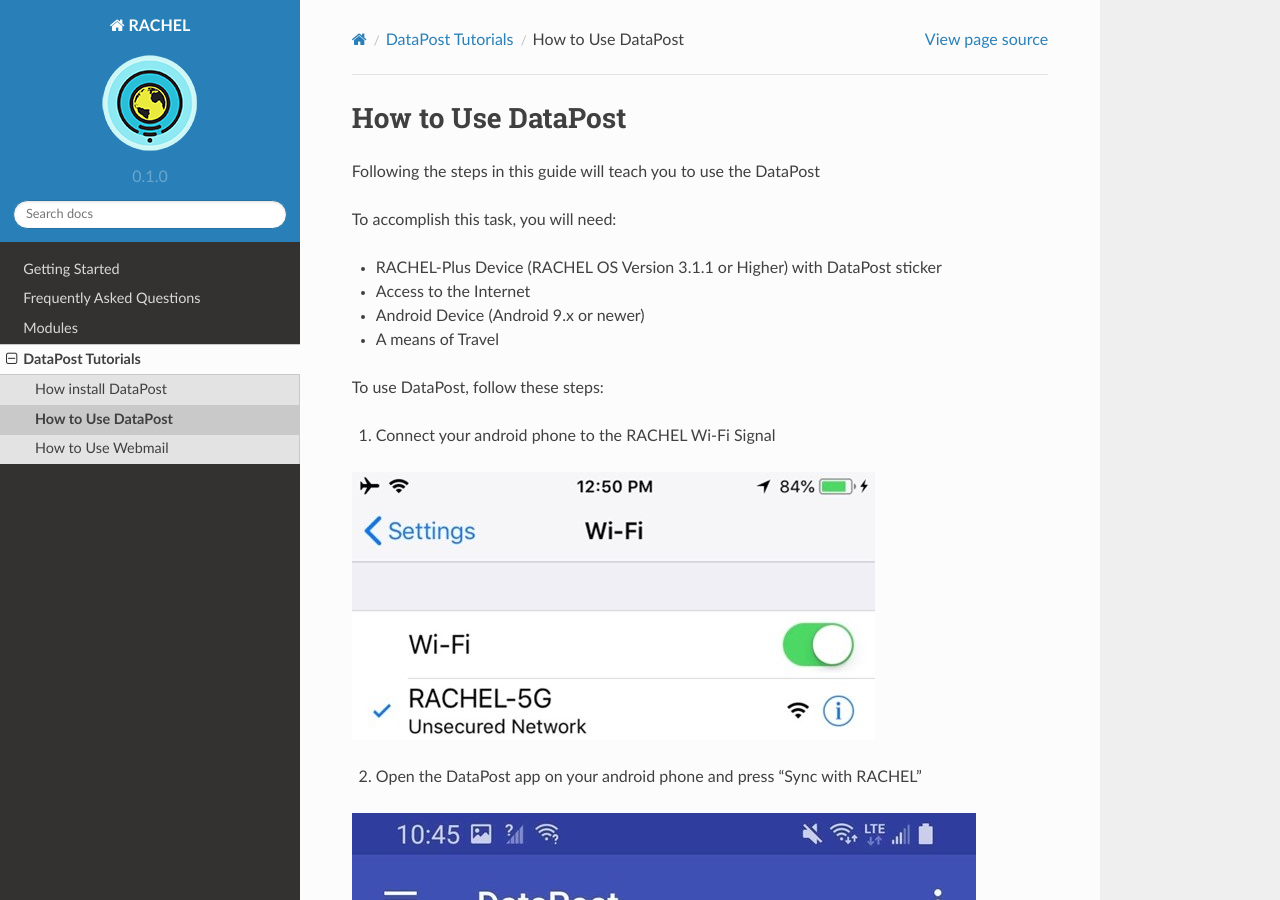
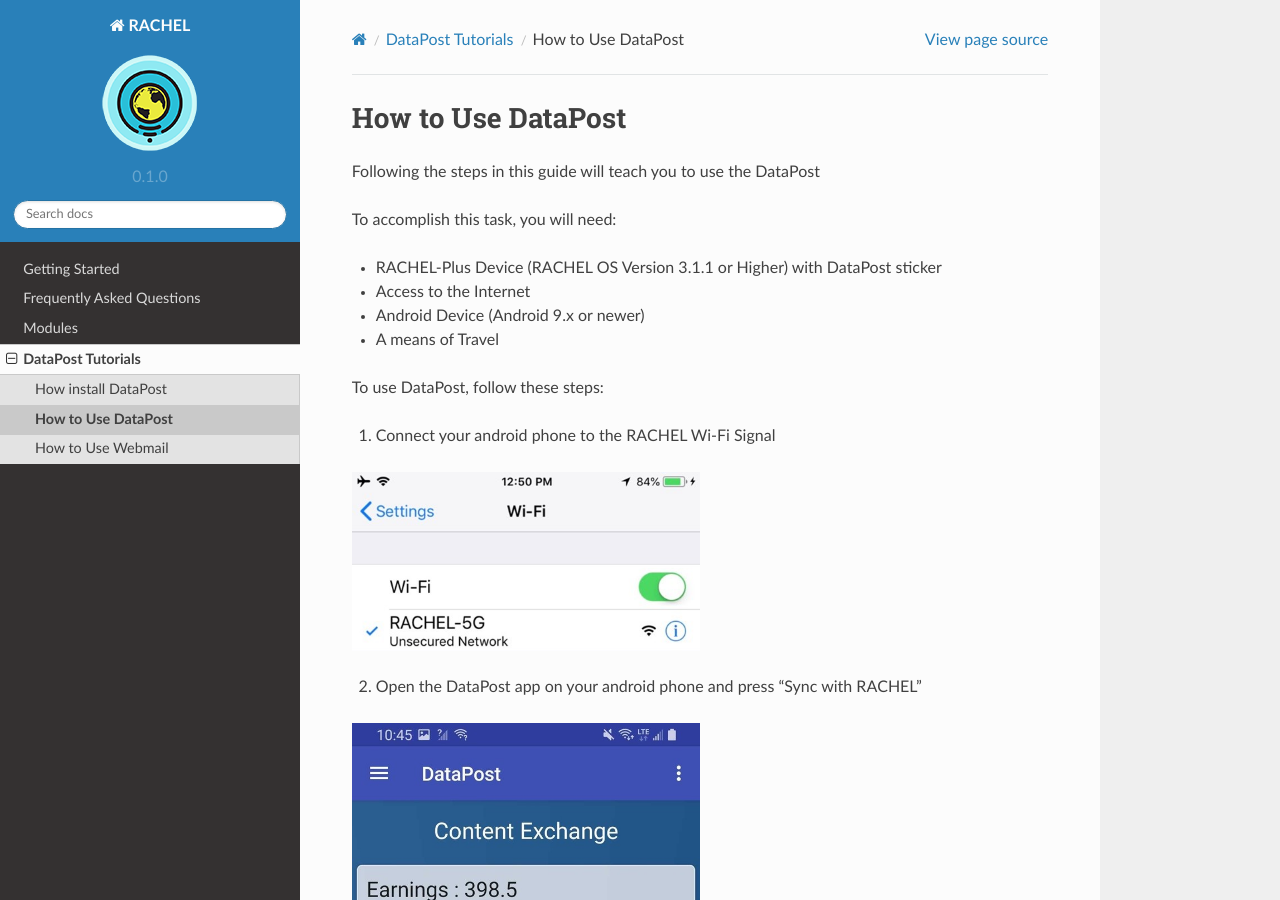
Before and after one commit to worldpossible/rachel, a Sphinx documentation site: the page built from docs/source/datapost/useDataPost.rst, in a window 1280 px wide and 900 px high. Built offline with Sphinx 7.4.7 and the Read the Docs theme 2.0.0, drawn with Linux system fonts in a browser that asks for light colours; pages that are not in the unit, such as notebooks, are missing from menus.

Commit message:
image resizing

```diff
--- a/docs/source/datapost/useDataPost.rst
+++ b/docs/source/datapost/useDataPost.rst
@@ -20,14 +20,17 @@
 1.	Connect your android phone to the RACHEL Wi-Fi Signal
 
 .. image:: ../_resources/dp_ud_01_rachelWifi.jpg
+    :width: 50%
 
 2.	Open the DataPost app on your android phone and press “Sync with RACHEL”
 
 .. image:: ../_resources/dp_ud_02_syncToRachel.jpg
+    :width: 50%
 
 3.	Return with your android phone to a place with internet or data connectivity, open the DataPost app and click Sync with Internet
 
 .. image:: ../_resources/dp_ud_03_syncToInternet.jpg
+    :width: 50%
 
 .. note::
     Your mail will now be delivered!
@@ -35,6 +38,7 @@
 4.	While your android phone is connected to the internet, if you have access to any RACHEL devices that have data needs, they will appear in a list
 
 .. image:: ../_resources/dp_ud_04_dataBundles.jpg
+    :width: 50%
 
 5.	You can now deliver these mail bundles back to the original RACHEL-Plus device!
 
--- a/docs/source/datapost/usingWebmail.rst
+++ b/docs/source/datapost/usingWebmail.rst
@@ -18,6 +18,7 @@
 1. Connect to the RACHEL Device's Wi-Fi Network
 
 .. image:: ../_resources/dp_wm_01_rachel-wifi.jpg
+    :width: 50%
 
 2. Open a Web browser and navigate to RACHEL (192.168.88.1)
 
@@ -30,6 +31,7 @@
 4. At the login prompt enter the username/password as user1/password and press "login"
 
 .. image:: ../_resources/dp_wm_04_webmailLogin.jpg
+    :width: 50%
 
 .. note::
     RACHEL is preloaded with 25 email accounts (user1, user2, ..., user25) all with the password of "password"
```
